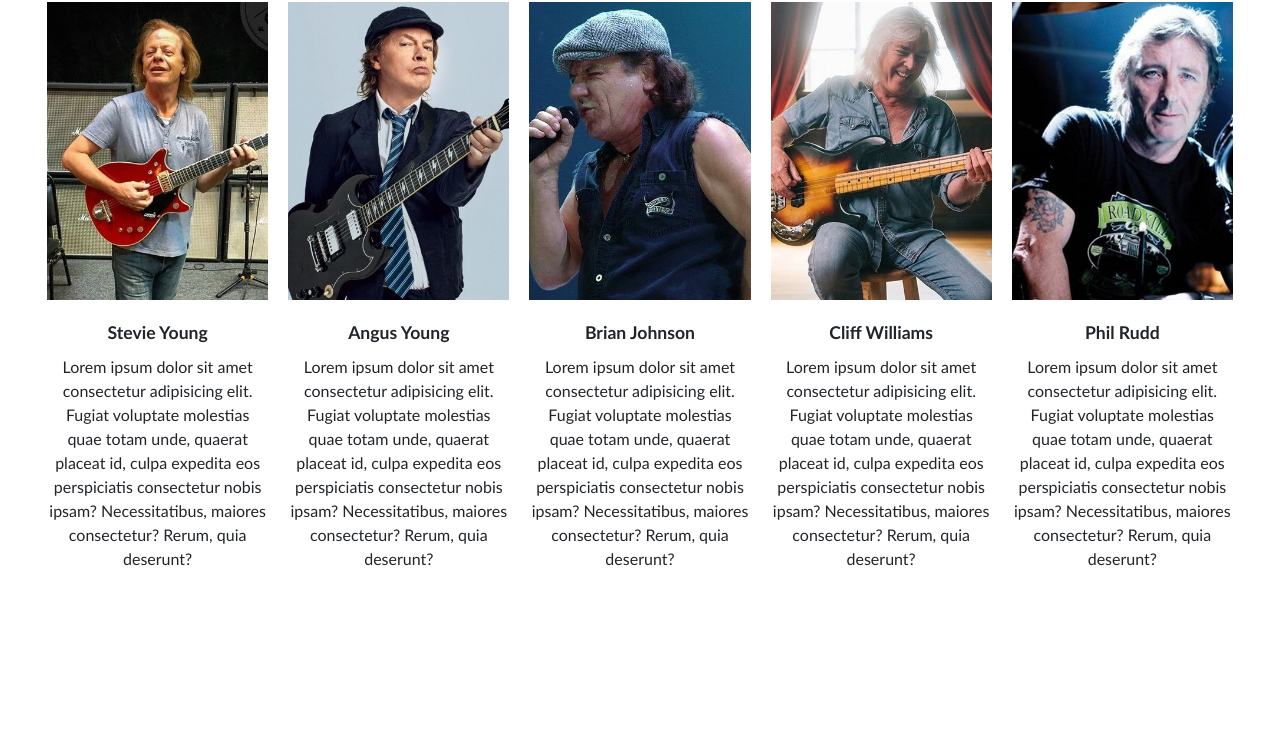
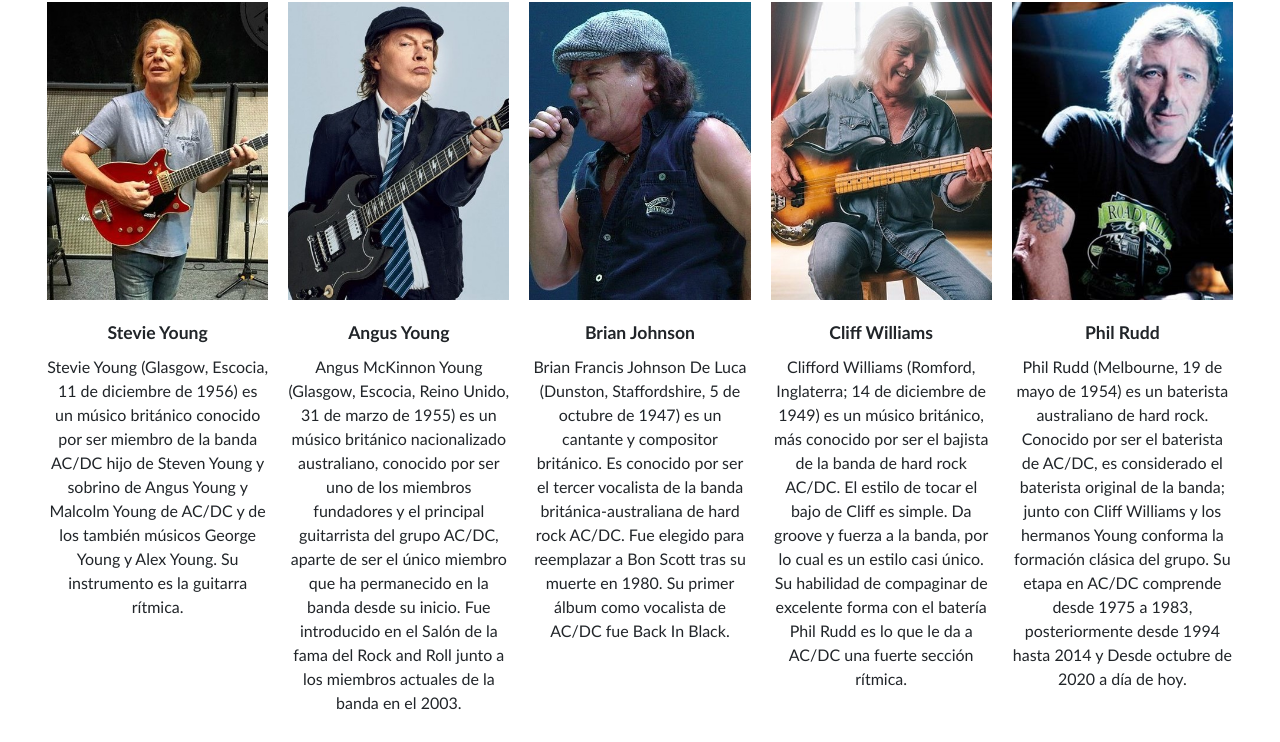
Before and after one commit to ValentinMelo/Proyecto-Melo, a website: page index.html in a window 1280 px wide. Shown: the part 820-1562 px from the top of the page. Drawn offline with nearby package versions, Linux system fonts and the light colour scheme.

Commit message:
Eliminar Lorem

```diff
--- a/index.html
+++ b/index.html
@@ -69,35 +69,35 @@
             <img src="../Multimedia/Stevie-Young2.jpg" alt="Stevie Young" class="stevie-2">
         </div>
         <p class="integrantes__stevie">Stevie Young</p>
-        <p class="integrantes__biostevie">Lorem ipsum dolor sit amet consectetur adipisicing elit. Fugiat voluptate molestias quae totam unde, quaerat placeat id, culpa expedita eos perspiciatis consectetur nobis ipsam? Necessitatibus, maiores consectetur? Rerum, quia deserunt?</p>
+        <p class="integrantes__biostevie">Stevie Young (Glasgow, Escocia, 11 de diciembre de 1956) es un músico británico conocido por ser miembro de la banda AC/DC hijo de Steven Young y sobrino de Angus Young y Malcolm Young de AC/DC y de los también músicos George Young y Alex Young. Su instrumento es la guitarra rítmica.</p>
 
         <div>
             <img src="../Multimedia/angus-young.jpg" alt="Angus Young" class="angus">
             <img src="../Multimedia/Angus-young2.jpg" alt="Angus young" class="angus-2">
         </div>
         <p class="integrantes__angus">Angus Young</p>
-        <p class="integrantes__bioangus">Lorem ipsum dolor sit amet consectetur adipisicing elit. Fugiat voluptate molestias quae totam unde, quaerat placeat id, culpa expedita eos perspiciatis consectetur nobis ipsam? Necessitatibus, maiores consectetur? Rerum, quia deserunt?</p>
+        <p class="integrantes__bioangus">Angus McKinnon Young (Glasgow, Escocia, Reino Unido, 31 de marzo de 1955) es un músico británico nacionalizado australiano, conocido por ser uno de los miembros fundadores y el principal guitarrista del grupo AC/DC, aparte de ser el único miembro que ha permanecido en la banda desde su inicio. Fue introducido en el Salón de la fama del Rock and Roll junto a los miembros actuales de la banda en el 2003.</p>
 
         <div>
             <img src="../Multimedia/Brian_Johnson.jpg" alt="Brian Johnson" class="brian">
             <img src="../Multimedia/Brian_Johnson2.jpg" alt="Brian Johnson" class="brian-2">
         </div>
         <p class="integrantes__brian">Brian Johnson</p>
-        <p class="integrantes__biobrian">Lorem ipsum dolor sit amet consectetur adipisicing elit. Fugiat voluptate molestias quae totam unde, quaerat placeat id, culpa expedita eos perspiciatis consectetur nobis ipsam? Necessitatibus, maiores consectetur? Rerum, quia deserunt?</p>
+        <p class="integrantes__biobrian">Brian Francis Johnson De Luca (Dunston, Staffordshire, 5 de octubre de 1947) es un cantante y compositor británico. Es conocido por ser el tercer vocalista de la banda británica-australiana de hard rock AC/DC. Fue elegido para reemplazar a Bon Scott tras su muerte en 1980. Su primer álbum como vocalista de AC/DC fue Back In Black.</p>
 
         <div>
             <img src="../Multimedia/Cliff-williams.jpg" alt="Cliff Williams" class="cliff">
             <img src="../Multimedia/Cliff-Williams2.jpg" alt="Cliff Williams" class="cliff-2">
         </div>
         <p class="integrantes__cliff">Cliff Williams</p>
-        <p class="integrantes__biocliff">Lorem ipsum dolor sit amet consectetur adipisicing elit. Fugiat voluptate molestias quae totam unde, quaerat placeat id, culpa expedita eos perspiciatis consectetur nobis ipsam? Necessitatibus, maiores consectetur? Rerum, quia deserunt?</p>
+        <p class="integrantes__biocliff">Clifford Williams (Romford, Inglaterra; 14 de diciembre de 1949) es un músico británico, más conocido por ser el bajista de la banda de hard rock AC/DC. El estilo de tocar el bajo de Cliff es simple. Da groove y fuerza a la banda, por lo cual es un estilo casi único. Su habilidad de compaginar de excelente forma con el batería Phil Rudd es lo que le da a AC/DC una fuerte sección rítmica.</p>
 
         <div>
             <img src="../Multimedia/Phil-rudd.jpg" alt="Phil Rudd" class="phil">
             <img src="../Multimedia/Phil-Rudd2.jpg" alt="Phil Rudd" class="phil-2">
         </div>
         <p class="integrantes__phil">Phil Rudd</p>
-        <p class="integrantes__biophil">Lorem ipsum dolor sit amet consectetur adipisicing elit. Fugiat voluptate molestias quae totam unde, quaerat placeat id, culpa expedita eos perspiciatis consectetur nobis ipsam? Necessitatibus, maiores consectetur? Rerum, quia deserunt?</p>
+        <p class="integrantes__biophil">Phil Rudd (Melbourne, 19 de mayo de 1954) es un baterista australiano de hard rock. Conocido por ser el baterista de AC/DC, es considerado el baterista original de la banda; junto con Cliff Williams y los hermanos Young conforma la formación clásica del grupo. Su etapa en AC/DC comprende desde 1975 a 1983, posteriormente desde 1994 hasta 2014 y Desde octubre de 2020 a día de hoy.</p>
 
     </section>
 
```
